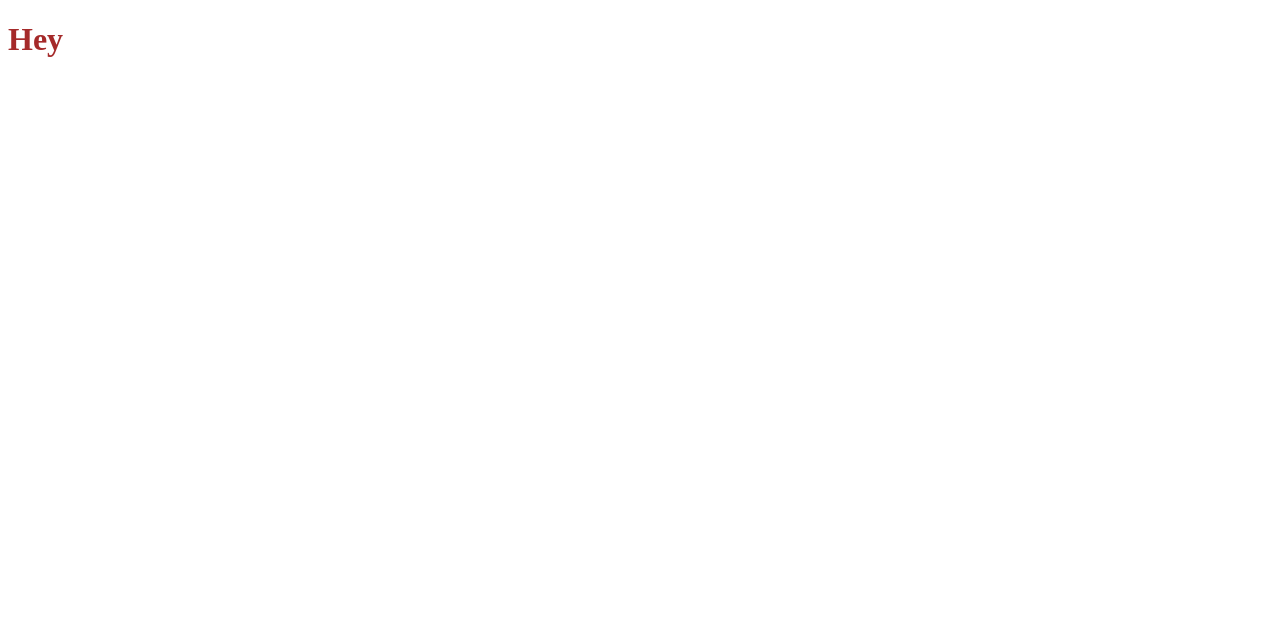
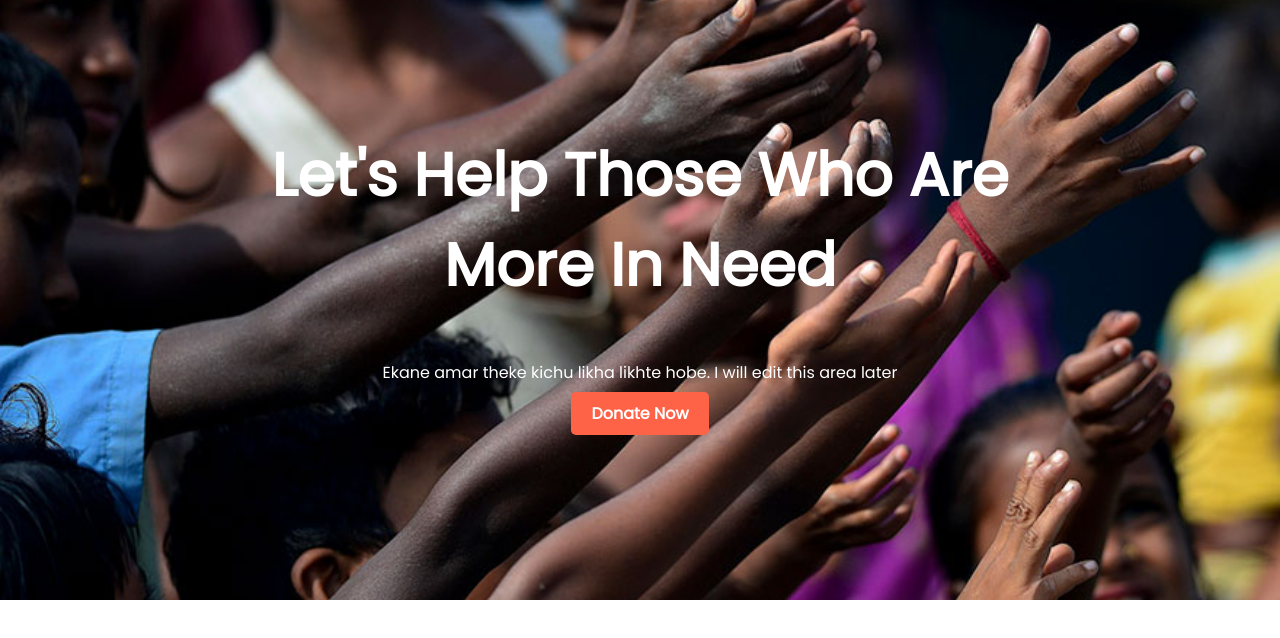
Before and after one commit to Mohammed-Ibrahim-15/donate-today, a plain HTML site: page index.html in a window 1280 px wide. Drawn offline with Linux system fonts and the light colour scheme.

Commit message:
First part

```diff
--- a/index.html
+++ b/index.html
@@ -5,12 +5,24 @@
     <meta charset="UTF-8">
     <meta http-equiv="X-UA-Compatible" content="IE=edge">
     <meta name="viewport" content="width=device-width, initial-scale=1.0">
-    <title>Document</title>
+    <link rel="preconnect" href="https://fonts.googleapis.com">
+    <link rel="preconnect" href="https://fonts.gstatic.com" crossorigin>
+    <link href="https://fonts.googleapis.com/css2?family=Oswald:wght@500&family=Poppins&display=swap" rel="stylesheet">
+
+
+    <title>First Assignment</title>
     <link rel="stylesheet" href="style.css">
 </head>
 
 <body>
-    <h1>Hey</h1>
+    <section class="top-page">
+        <div class="donate-now">
+            <h1>Let's Help Those Who Are<br>More In Need</h1>
+            <p>Ekane amar theke kichu likha likhte hobe. I will edit this area later</p>
+            <a class="link-button" href="">Donate Now</a>
+        </div>
+
+    </section>
 
 </body>
 
--- a/style.css
+++ b/style.css
@@ -1,3 +1,42 @@
-h1 {
-    color: brown;
+body {
+    font-family: 'Oswald', sans-serif;
+    font-family: 'Poppins', sans-serif;
+    color: white;
+    margin: 0;
+    margin-top: 0%;
 }
+
+
+
+
+.top-page {
+    background-image: url(images/donation13.jpg);
+    height: 600px;
+    background-position: center;
+    background-repeat: no-repeat;
+    background-size: cover;
+    position: relative;
+
+}
+
+.donate-now {
+    text-align: center;
+    padding-top: 80px;
+
+}
+
+.donate-now h1 {
+    text-align: center;
+    font-size: 60px;
+
+}
+
+.link-button {
+    text-decoration: none;
+    background-image: linear-gradient(tomato, tomato);
+
+    padding: 10px 20px;
+    color: white;
+    font-weight: 700;
+    border-radius: 5px;
+}
```
